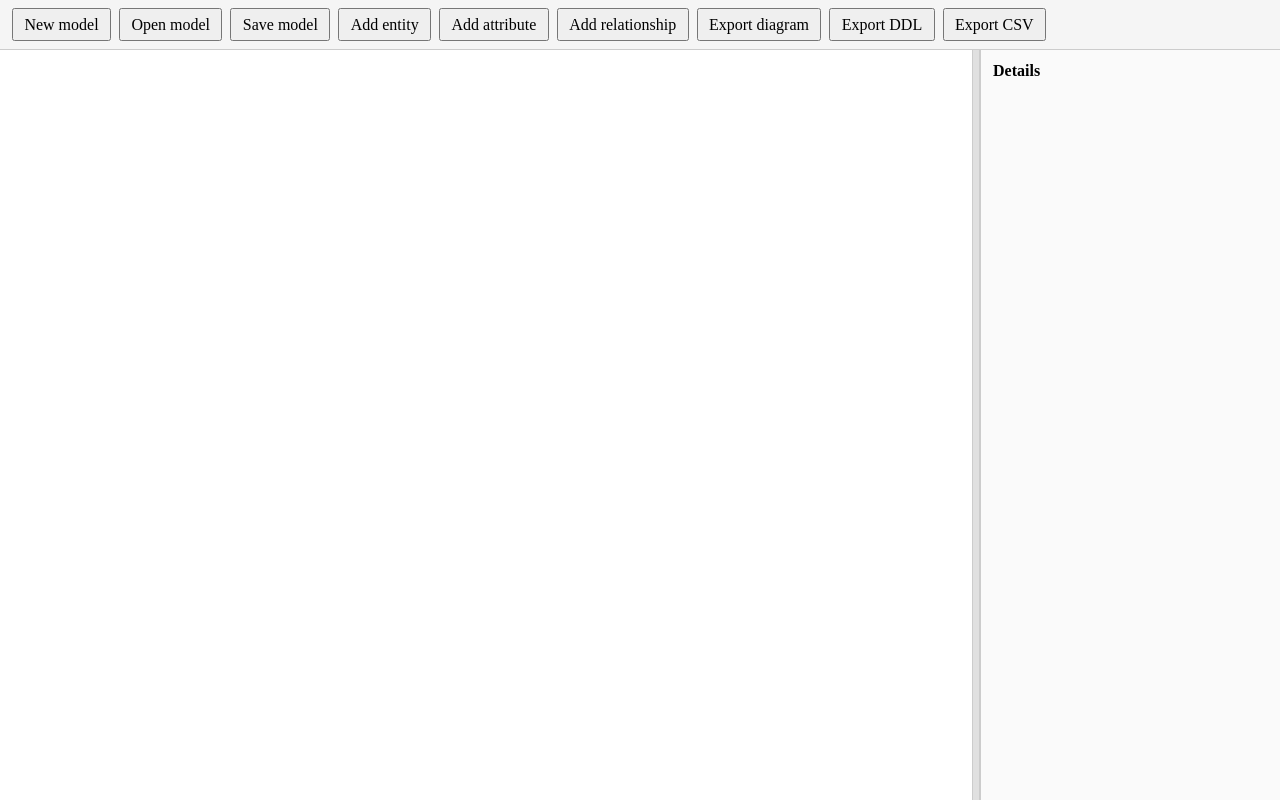
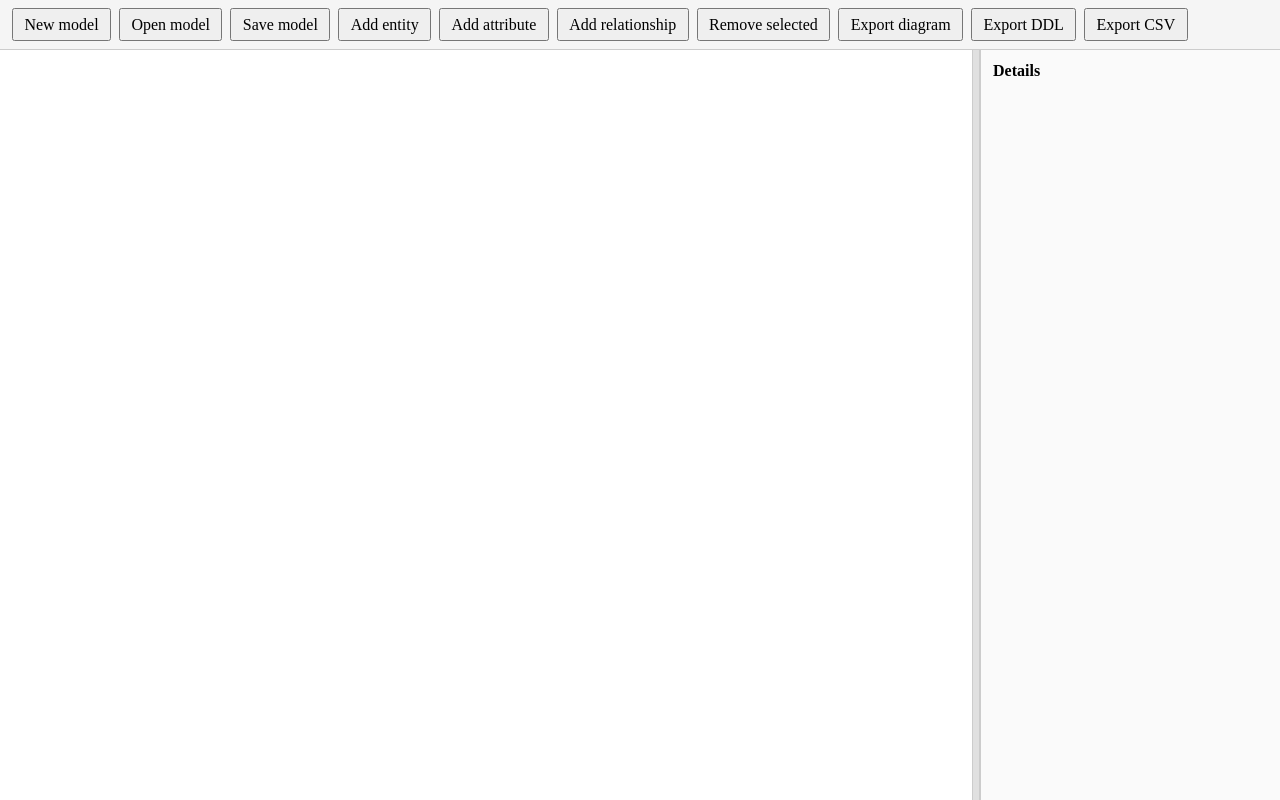
Before and after one commit to seanean/madalier, a Flask app: page / in a window 1280 px wide. Run offline with Flask 3, Linux system fonts and the light colour scheme.

Commit message:
remove selected button

```diff
--- a/templates/index.html
+++ b/templates/index.html
@@ -216,6 +216,7 @@
         <button type="button">Add entity</button>
         <button type="button">Add attribute</button>
         <button type="button">Add relationship</button>
+        <button type="button">Remove selected</button>
         <button type="button">Export diagram</button>
         <button type="button">Export DDL</button>
         <button type="button">Export CSV</button>
```
